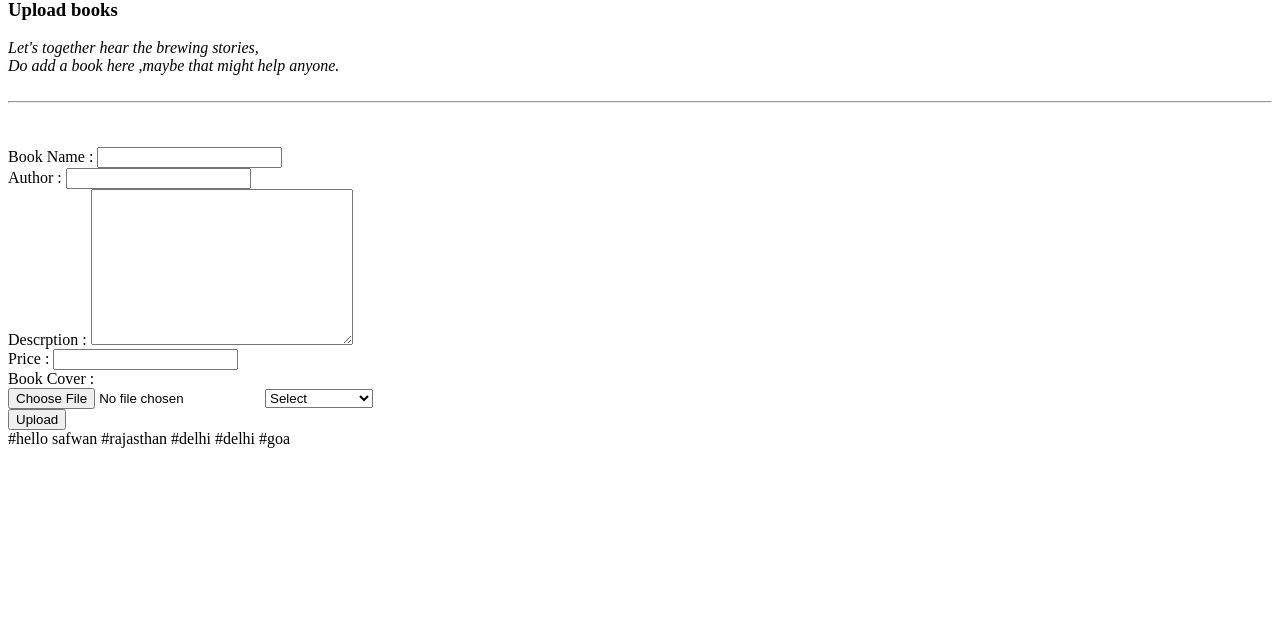
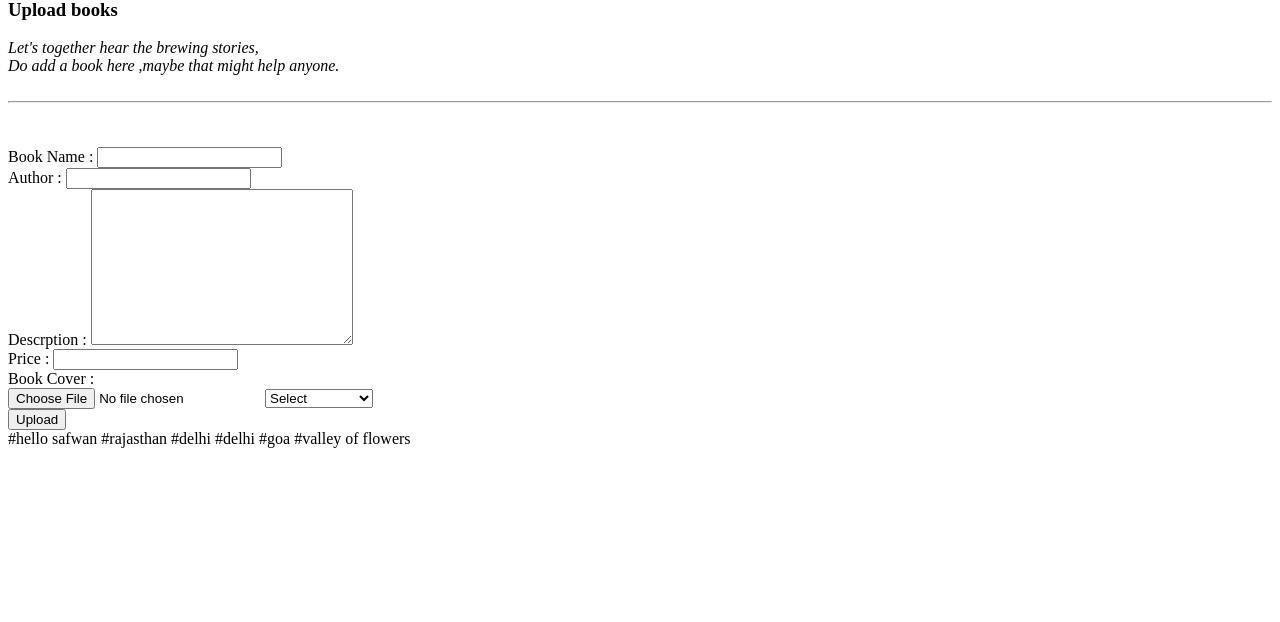
Before and after one commit to safwan027/new-one, a Django app: page /addbook/ in a window 1280 px wide. Shown: the part 20-642 px from the top of the page. Run offline with Django 5.2, Linux system fonts and the light colour scheme; a user stored in the database is signed in.

Commit message:
new commit

```diff
--- a/book_project/book_app/templates/add_book.html
+++ b/book_project/book_app/templates/add_book.html
@@ -54,3 +54,4 @@
 #delhi
 #delhi
 #goa
+#valley of flowers
```
